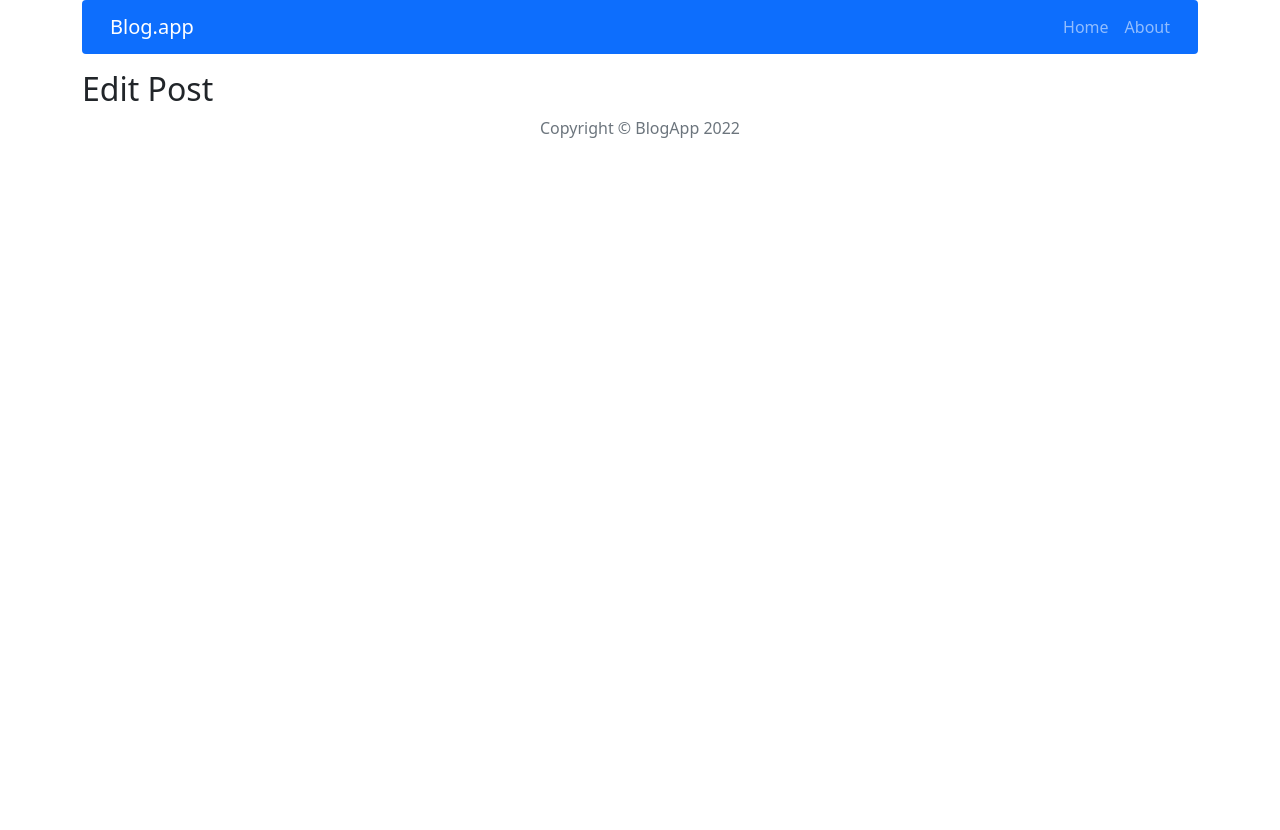
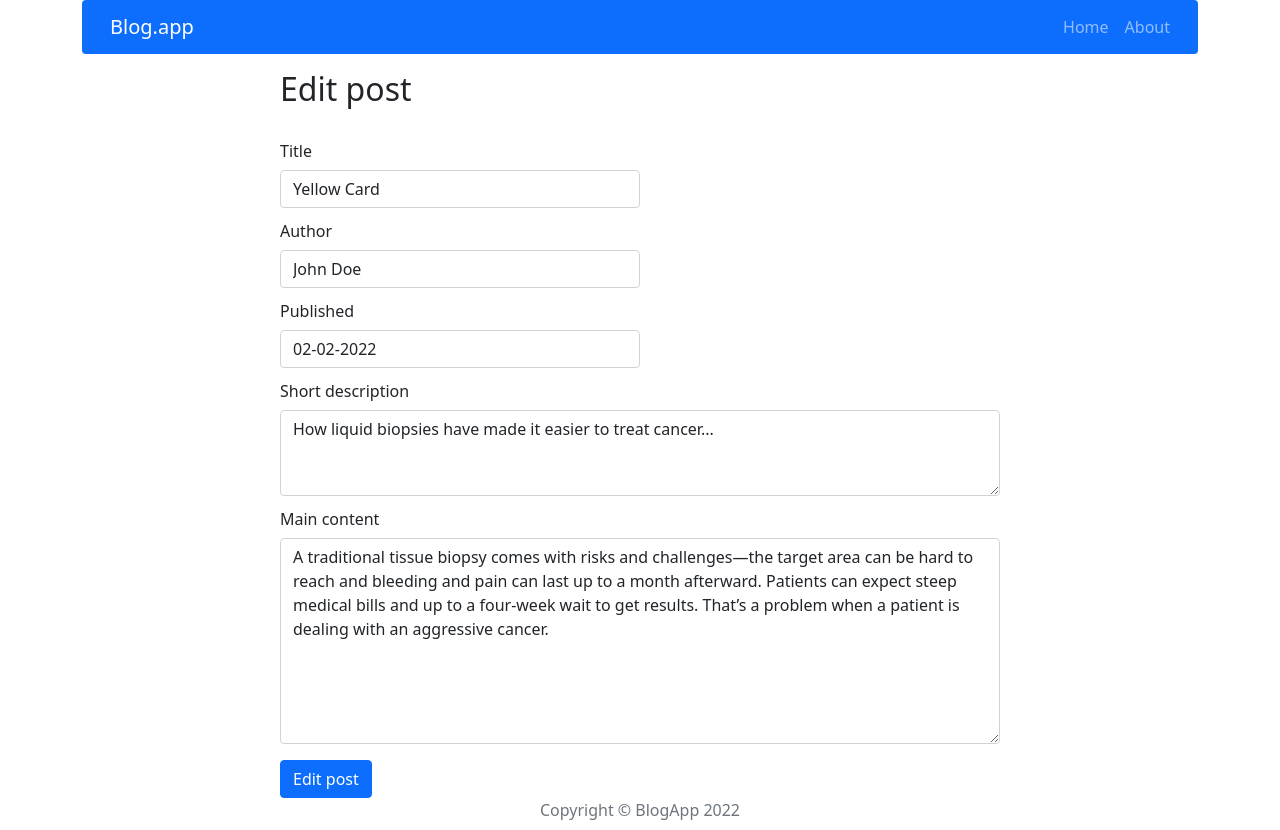
Before and after one commit to bpedryc83/crud-app, a React (Create React App) app: page /post/edit/1 in a window 1280 px wide. Before the commit the page ends 800 px from the top, so only its background shows below. Built offline with nearby package versions, Linux system fonts and the light colour scheme.

Commit message:
Add possibility to edit existing posts

```diff
--- a/src/components/features/addPostForm/AddPostForm.js
+++ /dev/null
@@ -1,45 +0,0 @@
-import { Button } from "react-bootstrap";
-import { useState } from "react";
-import { addPost } from "../../../redux/postsRedux";
-import { useDispatch } from "react-redux";
-import shortid from 'shortid';
-import { useNavigate } from "react-router-dom";
-
-const AddPostForm = () => {
-
-  const [title, setTitle] = useState('');
-  const [author, setAuthor] = useState('');
-  const [published, setPublished] = useState('');
-  const [shortDesc, setShortDesc] = useState('');
-  const [content, setContent] = useState('');
-
-  const dispatch = useDispatch();
-  const navigate = useNavigate();
-
-  const handleSubmit = (e) => {
-    e.preventDefault();
-    const id = shortid();
-    dispatch(addPost( { id, title, author, publishedDate: published, shortDescription: shortDesc, content} ));
-    navigate("/");
-  }
-
-  return (
-    <div className="">
-      <form className="" onSubmit={e => handleSubmit(e)}>
-        <label className="col-form-label">Title</label>
-        <input type="text" id="inputTitle" value={title} className="form-control w-50 mb-1" placeholder="Enter title" required onChange={e => setTitle(e.target.value)}></input>
-        <label className="col-form-label">Author</label>
-        <input type="text" id="inputAuthor" value={author} className="form-control w-50 mb-1" placeholder="Enter author" required onChange={e => setAuthor(e.target.value)}></input>
-        <label className="col-form-label">Published</label>
-        <input type="text" id="inputPublished" value={published} className="form-control w-50 mb-1" placeholder="Enter date dd-mm-yyyy" required onChange={e => setPublished(e.target.value)}></input>
-        <label className="col-form-label">Short description</label>
-        <textarea rows="3" id="inputShortDesc" value={shortDesc} className="form-control w-100 mb-1" placeholder="Leave a comment here" required onChange={e => setShortDesc(e.target.value)}></textarea>
-        <label className="col-form-label">Main content</label>
-        <textarea rows="8" id="content" value={content} className="form-control w-100 mb-3" placeholder="Leave a comment here" required onChange={e => setContent(e.target.value)}></textarea>
-        <Button type="submit">Add post</Button>
-      </form>
-    </div>
-  )
-  }
-
-export default AddPostForm;
--- /dev/null
+++ b/src/components/features/postForm/PostForm.js
@@ -0,0 +1,58 @@
+import { Button } from "react-bootstrap";
+import { useState } from "react";
+import { useDispatch } from "react-redux";
+import shortid from 'shortid';
+import { useNavigate } from "react-router-dom";
+import PropTypes from 'prop-types';
+
+const PostForm = props => {
+
+  const [title, setTitle] = useState((props.data) ? (props.data.title): '');
+  const [author, setAuthor] = useState((props.data) ? (props.data.author): '');
+  const [publishedDate, setPublishedDate] = useState((props.data) ? (props.data.publishedDate): '');
+  const [shortDescription, setShortDescription] = useState((props.data) ? (props.data.shortDescription): '');
+  const [content, setContent] = useState((props.data) ? (props.data.content): '');
+
+  const dispatch = useDispatch();
+  const navigate = useNavigate();
+
+  const handleSubmit = (e) => {
+    e.preventDefault();
+    const id = (props.data) ? (props.data.id): shortid();
+    dispatch(props.action( { id, title, author, publishedDate, shortDescription, content} ));
+    navigate("/");
+  }
+
+  return (
+    <div>
+      <form onSubmit={e => handleSubmit(e)}>
+        <label className="col-form-label">Title</label>
+        <input type="text" id="inputTitle" value={title} className="form-control w-50 mb-1" placeholder="Enter title" required onChange={e => setTitle(e.target.value)}></input>
+        <label className="col-form-label">Author</label>
+        <input type="text" id="inputAuthor" value={author} className="form-control w-50 mb-1" placeholder="Enter author" required onChange={e => setAuthor(e.target.value)}></input>
+        <label className="col-form-label">Published</label>
+        <input type="text" id="inputPublished" value={publishedDate} className="form-control w-50 mb-1" placeholder="Enter date dd-mm-yyyy" required onChange={e => setPublishedDate(e.target.value)}></input>
+        <label className="col-form-label">Short description</label>
+        <textarea rows="3" id="inputShortDesc" value={shortDescription} className="form-control w-100 mb-1" placeholder="Leave a comment here" required onChange={e => setShortDescription(e.target.value)}></textarea>
+        <label className="col-form-label">Main content</label>
+        <textarea rows="8" id="content" value={content} className="form-control w-100 mb-3" placeholder="Leave a comment here" required onChange={e => setContent(e.target.value)}></textarea>
+        <Button type="submit">{props.buttonText}</Button>
+      </form>
+    </div>
+  )
+}
+
+PostForm.propTypes = {
+  action: PropTypes.func.isRequired,
+  buttonText: PropTypes.string.isRequired,
+  data: PropTypes.shape({
+    id: PropTypes.string,
+    title: PropTypes.string,
+    author: PropTypes.string,
+    publishedDate: PropTypes.string,
+    shortDescription: PropTypes.string,
+    content: PropTypes.string,
+  }),
+};
+
+export default PostForm;
--- a/src/components/pages/addPost/AddPost.js
+++ b/src/components/pages/addPost/AddPost.js
@@ -1,9 +1,18 @@
 import { Container } from "react-bootstrap";
-import AddPostForm from '../../features/addPostForm/AddPostForm'
+import PostForm from "../../features/postForm/PostForm";
+import { addPost } from '../../../redux/postsRedux';
 
-const AddPost = () => <Container className="col-md-8">
-    <h2 className="mb-4">Add post</h2>
-    <AddPostForm />
-  </Container>
+const AddPost = () => {
+
+  const buttonText = 'Add post';
+  const action = addPost;
+
+  return (
+    <Container className="col-md-8">
+      <h2 className="mb-4">Add post</h2>
+      <PostForm buttonText={buttonText} action={action}/>
+    </Container>
+  );
+}
 
 export default AddPost;
--- a/src/components/pages/editPost/EditPost.js
+++ b/src/components/pages/editPost/EditPost.js
@@ -1,3 +1,28 @@
-const EditPost = () => <h2>Edit Post</h2>
+import { Container } from "react-bootstrap";
+import PostForm from "../../features/postForm/PostForm";
+import { editPost } from '../../../redux/postsRedux';
+import { useSelector } from "react-redux";
+import { getPostbyId } from "../../../redux/store";
+import { useParams } from "react-router-dom";
+import { Navigate } from "react-router-dom";
+
+const EditPost = () => {
+
+  const postParams = useParams();
+  const postData = useSelector(state => getPostbyId(state, postParams.id));
+
+  const buttonText = 'Edit post';
+  const action = editPost;
+
+  if(!postData) return <Navigate to="/" />
+  else {
+    return (
+      <Container className="col-md-8">
+        <h2 className="mb-4">Edit post</h2>
+        <PostForm buttonText={buttonText} action={action} data={postData} />
+      </Container>
+    );
+  }
+}
 
 export default EditPost;
--- a/src/redux/postsRedux.js
+++ b/src/redux/postsRedux.js
@@ -1,8 +1,10 @@
 const DELETE_POST = 'app/posts/DELETE_POST';
 const ADD_POST = 'app/posts/ADD_POST';
+const EDIT_POST = 'app/posts/EDIT_POST';
 
 export const deletePost = payload => ({ type: DELETE_POST, payload });
 export const addPost = payload => ({ type: ADD_POST, payload});
+export const editPost = payload => ({ type: EDIT_POST, payload});
 
 const postsReducer = (statePart = [], action) => {
   switch (action.type) {
@@ -16,6 +18,9 @@ const postsReducer = (statePart = [], action) => {
     case ADD_POST: {
       return [...statePart, { ...action.payload }];
     }
+    case EDIT_POST: {
+      return statePart.map(post => (post.id === action.payload.id ? { ...post, ...action.payload } : post));
+    }
     default:
       return statePart;
   };
```
